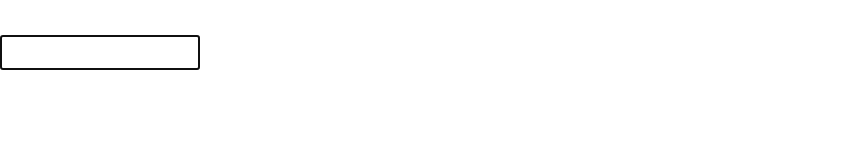
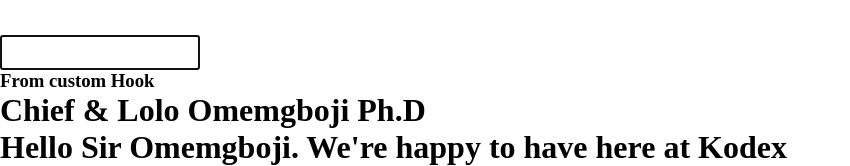
Before and after one commit to Signor1/react-tutorlals-octoberSet2023, a React (Vite) app: page / in a window 1280 px wide. Shown: the part 3390-3556 px from the top of the page, without its empty margins (0-850 px from the left). Before the commit the page ends 3460 px from the top, so only its background shows below. Built offline with nearby package versions, Linux system fonts and the light colour scheme; no server answers.

Commit message:
lesson: taught custom hook

```diff
--- a/src/App.jsx
+++ b/src/App.jsx
@@ -24,6 +24,7 @@ import ReduceThree from "./components/hooks/reducer/ReduceThree";
 import Container from "./components/hooks/callback/Container";
 import Demo from "./components/hooks/memo/Demo";
 import Input from "./components/hooks/ref/Input";
+import Hello from "./components/hooks/custom/Hello";
 
 //useContext example
 export const User = createContext()
@@ -72,6 +73,9 @@ const App = () => {
 
         {/* useRef Hook */}
         <Input />
+
+        {/* custom hook */}
+        <Hello />
       </>
     </User.Provider>
 
--- /dev/null
+++ b/src/components/hooks/custom/Hello.jsx
@@ -0,0 +1,15 @@
+import useGreet from "./useGreet"
+
+
+const Hello = () => {
+    const [title, welcome] = useGreet("Omemgboji", "Kodex")
+    return (
+        <div>
+            <h3>From custom Hook</h3>
+            <h1>{title()}</h1>
+            <h1>{welcome()}</h1>
+        </div>
+    )
+}
+
+export default Hello
--- /dev/null
+++ b/src/components/hooks/custom/useGreet.js
@@ -0,0 +1,13 @@
+const useGreet = (name, place) => {
+  const title = () => {
+    return `Chief & Lolo ${name} Ph.D`;
+  };
+
+  const welcome = () => {
+    return `Hello Sir ${name}. We're happy to have here at ${place}`;
+  };
+
+  return [title, welcome];
+};
+
+export default useGreet;
```
